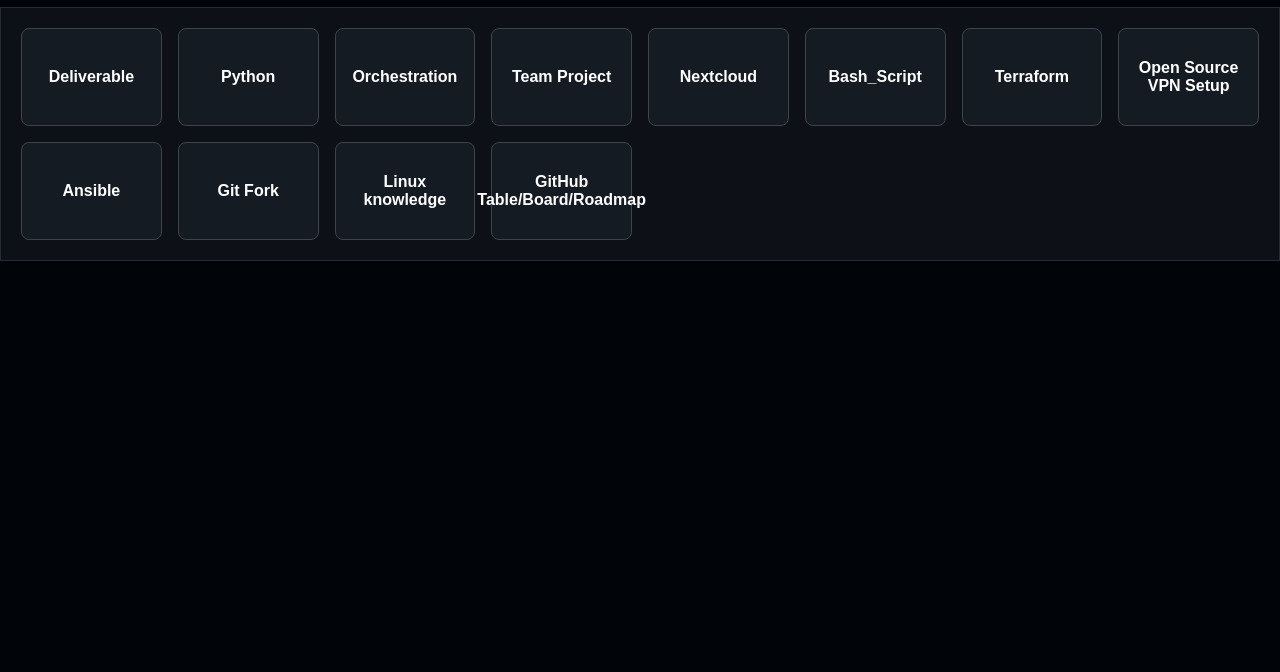
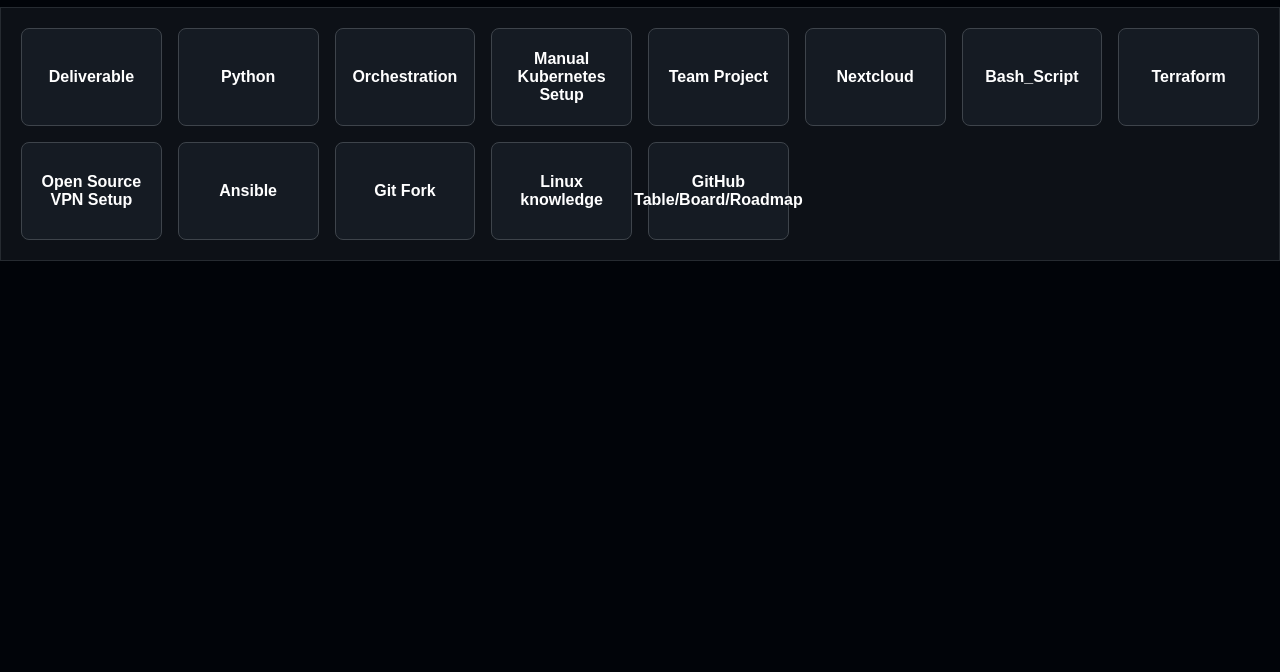
Before and after one commit to Alex0424/website, a plain HTML site: page pages/projects.html in a window 1280 px wide. Shown: the part 128-800 px from the top of the page. Drawn offline with Linux system fonts and the light colour scheme.

Commit message:
Added K8S Project

```diff
--- a/pages/projects.html
+++ b/pages/projects.html
@@ -23,6 +23,9 @@
         href="https://github.com/Alex0424/docker-sworm-portainer"
         class="main_button"
         >Orchestration</a
+      >
+      <a href="https://gitlab.com/lindholmalex.la/kubernetes_raspberry_pi" class="main_button"
+        >Manual Kubernetes Setup</a
       >
       <a href="https://gitlab.com/alexander.lindholm/dev_g" class="main_button"
         >Team Project</a
```
